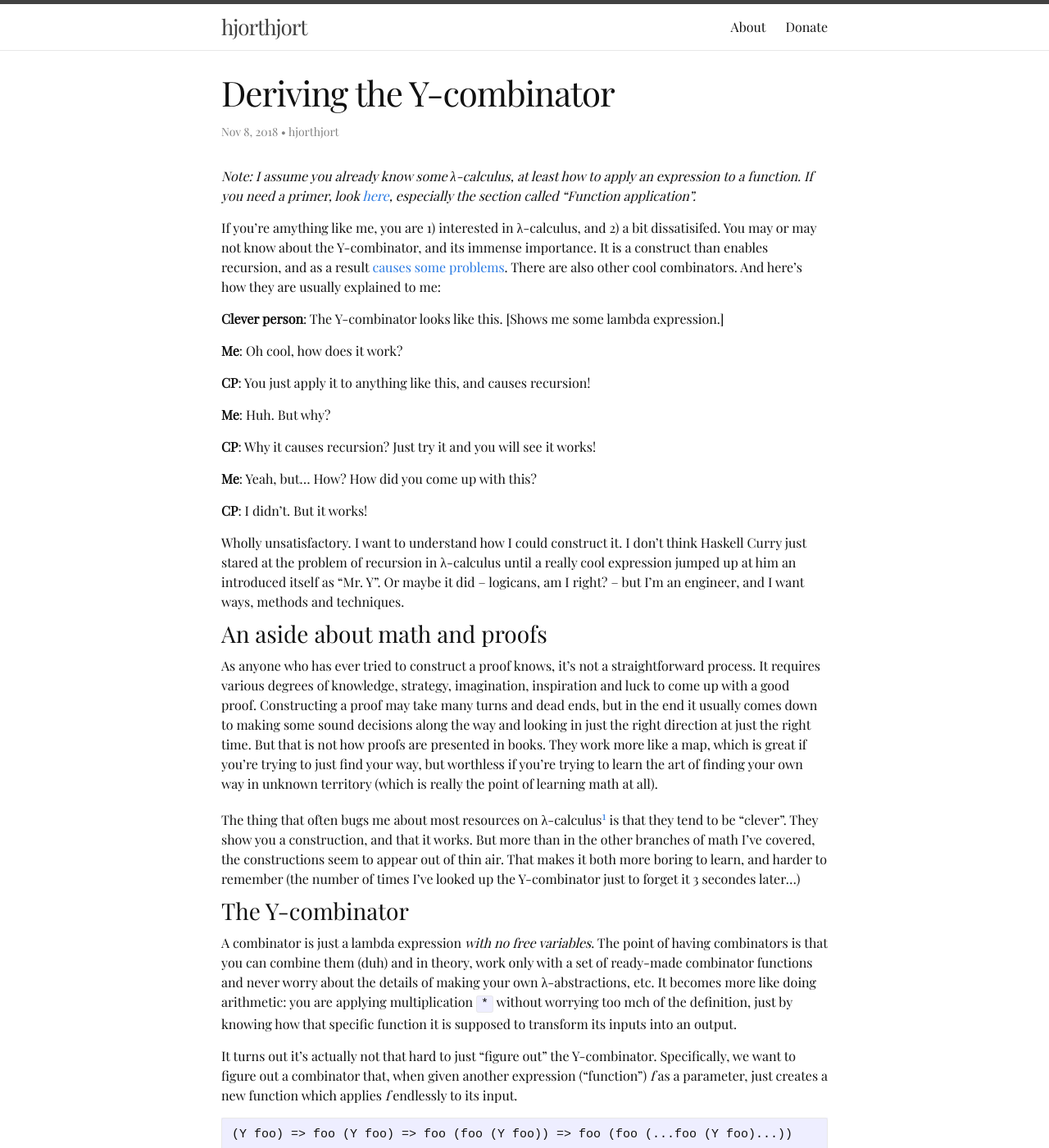
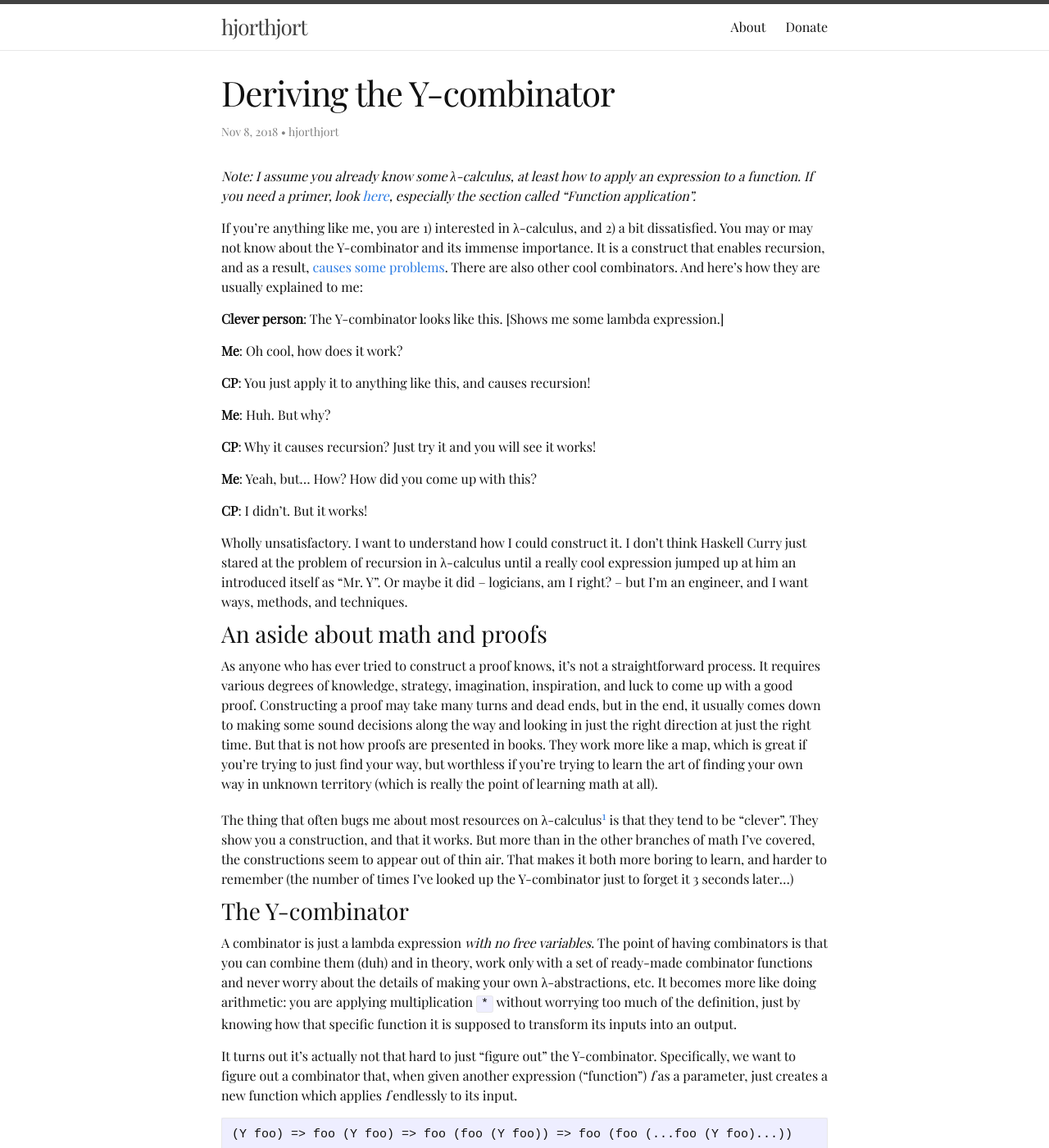
Before and after one commit to hjorthjort/hjorthjort.github.io, a Jekyll site: the page built from _posts/2018-11-08-2018-11-08-really_getting_the_y-combinator.markdown, in a window 1280 px wide and 1400 px high. Shown: the whole window at 82% size. Built offline with Jekyll 4.4.1, drawn with Linux system fonts in a browser that asks for light colours; some of the changed text lies outside the part shown.

Commit message:
Fix typos in Y-combinator post

````diff
--- a/_posts/2018-11-08-2018-11-08-really_getting_the_y-combinator.markdown
+++ b/_posts/2018-11-08-2018-11-08-really_getting_the_y-combinator.markdown
@@ -10,9 +10,9 @@ style: |
 ---
 *Note: I assume you already know some λ-calculus, at least how to apply an expression to a function. If you need a primer, look [here](https://ebzzry.io/en/lambda-calculus/), especially the section called "Function application".*
 
-If you're amything like me, you are 1) interested in λ-calculus, and 2) a
-bit dissatisifed. You may or may not know about the Y-combinator, and its
-immense importance. It is a construct than enables recursion, and as a result [causes some problems](https://en.wikipedia.org/wiki/Curry%27s_paradox#Lambda_calculus). There are also
+If you're anything like me, you are 1) interested in λ-calculus, and 2) a
+bit dissatisfied. You may or may not know about the Y-combinator and its
+immense importance. It is a construct that enables recursion, and as a result, [causes some problems](https://en.wikipedia.org/wiki/Curry%27s_paradox#Lambda_calculus). There are also
 other cool combinators. And here's how they are usually explained to me:
 
 **Clever person**: The Y-combinator looks like this. [Shows me some lambda expression.]
@@ -32,8 +32,8 @@ other cool combinators. And here's how they are usually explained to me:
 Wholly unsatisfactory. I want to understand how I could construct it. I don't
 think Haskell Curry just stared at the problem of recursion in λ-calculus
 until a really cool expression jumped up at him an introduced itself as "Mr. Y".
-Or maybe it did -- logicans, am I right? -- but I'm an engineer, and I want ways,
-methods and techniques.
+Or maybe it did -- logicians, am I right? -- but I'm an engineer, and I want ways,
+methods, and techniques.
 
 
 An aside about math and proofs
@@ -41,8 +41,8 @@ An aside about math and proofs
 
 As anyone who has ever tried to construct a proof knows, it's
 not a straightforward process. It requires various degrees of knowledge,
-strategy, imagination, inspiration and luck to come up with a good proof.
-Constructing a proof may take many turns and dead ends, but in the end it
+strategy, imagination, inspiration, and luck to come up with a good proof.
+Constructing a proof may take many turns and dead ends, but in the end, it
 usually comes down to making some sound decisions along the way and
 looking in just the right direction at just the right time. But that is not how
 proofs are presented in books. They work more like a map, which is great if
@@ -55,16 +55,17 @@ is that they tend to be "clever". They show you a construction, and that it
 works. But more than in the other branches of math I've covered, the
 constructions seem to appear out of thin air. That makes it both more boring to
 learn, and harder to remember (the number of times I've looked up the
-Y-combinator just to forget it 3 secondes later...)
+Y-combinator just to forget it 3 seconds later...)
 
 The Y-combinator
 ===
+<!-- Improvement: Don't say that x is "any expression". Let it just be a variable. Otherwise foo and bar are not fully reduced... -->
 
 A combinator is just a lambda expression *with no free variables*. The point of
 having combinators is that you can combine them (duh) and in theory, work only
 with a set of ready-made combinator functions and never worry about the details
 of making your own λ-abstractions, etc. It becomes more like doing
-arithmetic: you are applying multiplication `*` without worrying too mch of the
+arithmetic: you are applying multiplication `*` without worrying too much of the
 definition, just by knowing how that specific function it is supposed to
 transform its inputs into an output.
 
@@ -81,7 +82,7 @@ function which applies *f* endlessly to its input.
 called a "fixed point combinator", because successive applications don't
 change the value: if `x = f(x) = f(f(x)) = ...`, then `x` is a fixed point of `f`.
 A cool property is that an expression is never fully reduced: there is always a
-new reduction to be made, because there is always a `Y foo` left in there.
+new reduction to be made because there is always a `Y foo` left in there.
 
 
 Deriving the Y-combinator
@@ -116,7 +117,7 @@ It should behave like this:
 loop => loop => loop => ...
 ```
 
-This is of course a pretty pointless tool, but it's the simplest example I can think of that
+This is, of course, a pretty pointless tool, but it's the simplest example I can think of that
 
 So, first off, can we guess some structure of the `loop` expression. Well, we
 want it to keep applying forever, so it must be a function application
@@ -161,7 +162,7 @@ see what happens if we replace `foo` by another expression, `bar x`.
 Great, that looks a little more as what we started with -- at least now there's
 still an `x` to the right. But we lost the λ-abstraction around bar, and we
 can't just make `bar` a λ-abstraction with a body that contains a λ-abstraction,
-etc., because that would go on forever, like we saw above.
+etc., because that would go on forever like we saw above.
 
 What we can try to do is to make the right `x` a λ-abstraction. That way, we
 might be able to insert it into `bar`. Let's
@@ -197,7 +198,7 @@ loop = (λ x . x x) (λ x . x x)
 ```
 
 As you may have guessed, this combinator already exists, and it has a name: the
-ω-combinator. (ω is a small omega). The reason we started here is because it
+ω-combinator. (ω is a small omega). The reason we started here is that it
 turns out, once you look at the ω-combinator, you can pretty much figure out the
 Y-combinator by making some small adjustments.
 
@@ -280,6 +281,6 @@ encode numbers in λ-calculus, then `if-else`, and finally the `>` relation. If
 you get stuck, you can read about [Church encodings](https://en.wikipedia.org/wiki/Church_encoding) and find some strategies to
 help you along.
 
-Also make sure to look up simply typed lambda calculus, and why the Y-combinator can't be constructed in it, and [why that's a good thing](https://en.wikipedia.org/wiki/Simply_typed_lambda_calculus#General_observations)!
+Also, make sure to look up simply typed lambda calculus, and why the Y-combinator can't be constructed in it, and [why that's a good thing](https://en.wikipedia.org/wiki/Simply_typed_lambda_calculus#General_observations)!
 
 [^resources]: If you know good resources that take a more constructive approach, please share!
````
Also changed, not shown: other parts of _posts/2018-11-08-2018-11-08-really_getting_the_y-combinator.markdown (+3 -3 lines).
